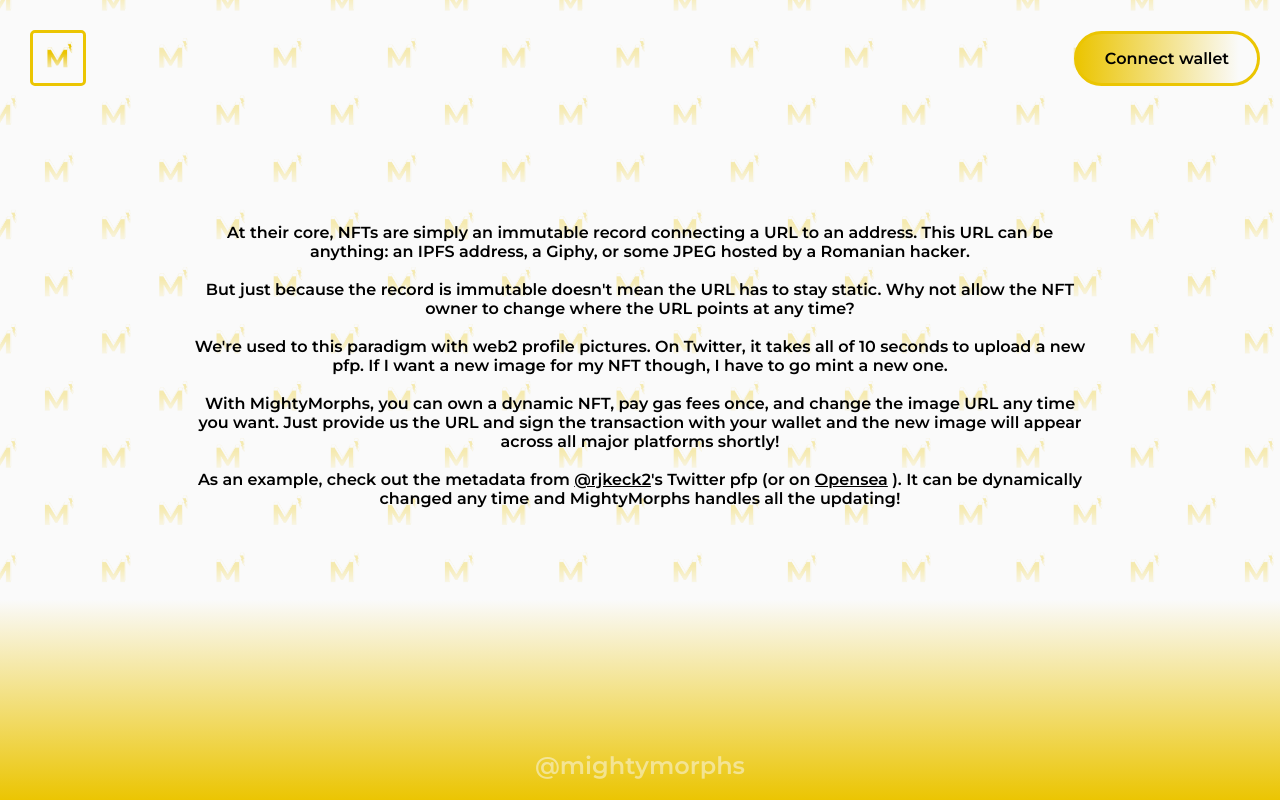
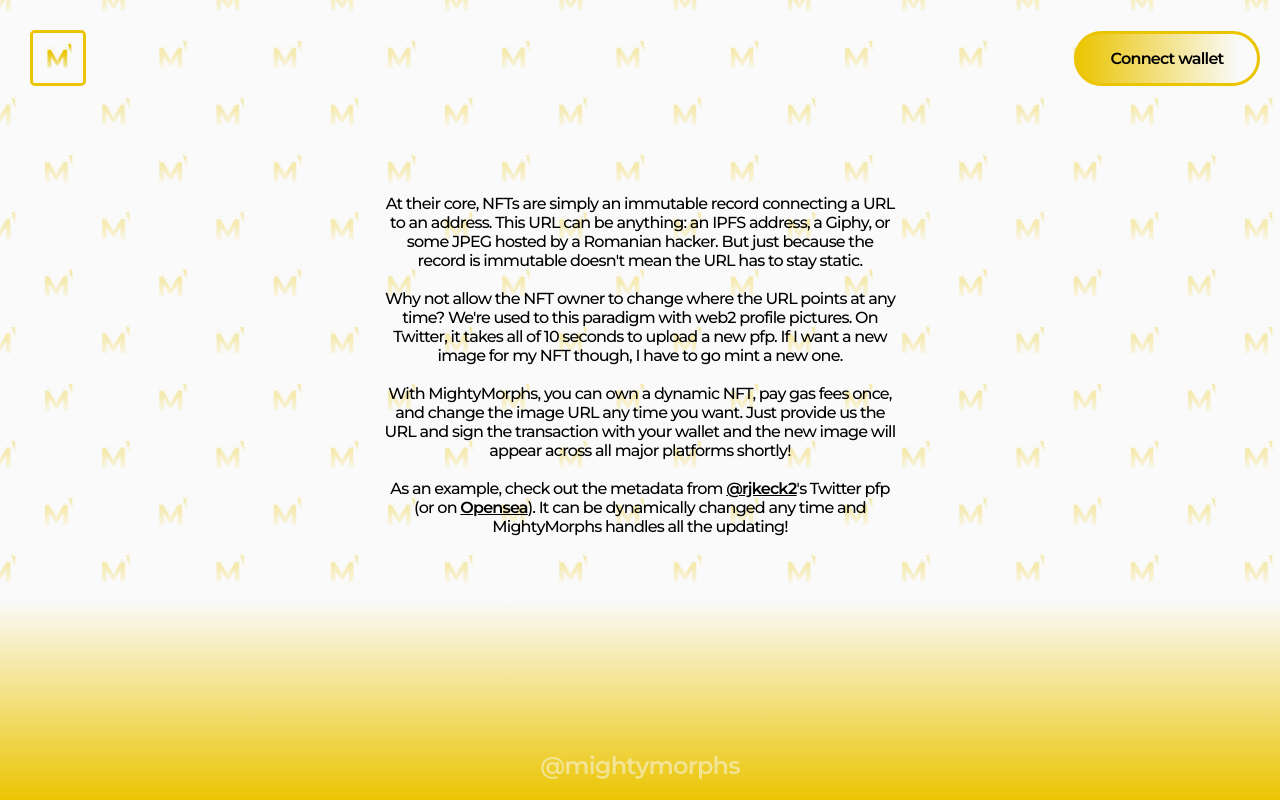
Before and after one commit to robertjkeck2/mighty-morphs-frontend, a Next.js app: page /uses in a window 1280 px wide. Built offline with nearby package versions, Linux system fonts and the light colour scheme.

Commit message:
updated some styling

```diff
--- a/pages/uses.tsx
+++ b/pages/uses.tsx
@@ -28,17 +28,14 @@
           <div className={styles.uses}>
             At their core, NFTs are simply an immutable record connecting a URL
             to an address. This URL can be anything: an IPFS address, a Giphy,
-            or some JPEG hosted by a Romanian hacker.
+            or some JPEG hosted by a Romanian hacker. But just because the
+            record is immutable doesn't mean the URL has to stay static.
             <br />
             <br />
-            But just because the record is immutable doesn't mean the URL has to
-            stay static. Why not allow the NFT owner to change where the URL
-            points at any time?
-            <br />
-            <br />
-            We're used to this paradigm with web2 profile pictures. On Twitter,
-            it takes all of 10 seconds to upload a new pfp. If I want a new
-            image for my NFT though, I have to go mint a new one.
+            Why not allow the NFT owner to change where the URL points at any
+            time? We're used to this paradigm with web2 profile pictures. On
+            Twitter, it takes all of 10 seconds to upload a new pfp. If I want a
+            new image for my NFT though, I have to go mint a new one.
             <br />
             <br />
             With MightyMorphs, you can own a dynamic NFT, pay gas fees once, and
@@ -49,7 +46,7 @@
             <br />
             As an example, check out the metadata from{" "}
             <a
-              className={styles.uses}
+              className={styles.link}
               href={"https://twitter.com/rjkeck2/nft"}
               target="_blank"
               rel="noreferrer"
@@ -58,7 +55,7 @@
             </a>
             's Twitter pfp (or on{" "}
             <a
-              className={styles.uses}
+              className={styles.link}
               href={
                 "https://opensea.io/assets/0x1afe867c882d242c7fcd28887c4793ba3764d581/1"
               }
@@ -66,7 +63,7 @@
               rel="noreferrer"
             >
               Opensea
-            </a>{" "}
+            </a>
             ). It can be dynamically changed any time and MightyMorphs handles
             all the updating!
           </div>
--- a/styles/Home.module.css
+++ b/styles/Home.module.css
@@ -1,6 +1,7 @@
 .app {
   height: 100vh;
   font-family: "Montserrat";
+  letter-spacing: -0.8px;
   background: linear-gradient(
     rgba(250, 250, 250, 1) 0%,
     rgba(250, 250, 250, 1) 75%,
@@ -137,17 +138,23 @@
   width: 40%;
   font-size: 18px;
   color: black;
-  font-weight: 700;
-  font-variation-settings: "wght" 700;
+  font-weight: 500;
+  font-variation-settings: "wght" 500;
   margin-bottom: 20px;
 }
 
+.link {
+  font-weight: 600;
+  font-variation-settings: "wght" 600;
+  color: black;
+}
+
 .uses {
-  width: 70%;
+  width: 40%;
   font-size: 16px;
   color: black;
-  font-weight: 600;
-  font-variation-settings: "wght" 600;
+  font-weight: 500;
+  font-variation-settings: "wght" 500;
   margin-bottom: 20px;
 }
 
@@ -171,4 +178,9 @@
   .description {
     width: 80%;
   }
+
+  .uses {
+    margin-top: 100px;
+    width: 80%;
+  }
 }
```
Also changed, not shown: pages/index.tsx (+5 -5 lines).
